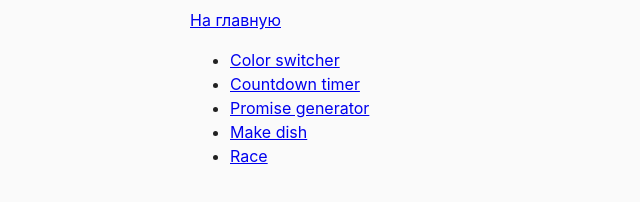
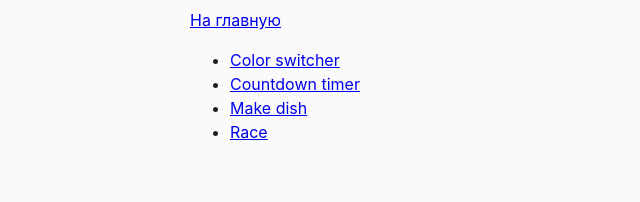
Before and after one commit to Malk0v/js-hw-11, a website built with Parcel: page src/index.html in a window 1280 px wide. Shown: the whole page, without its empty margins (0-640 px from the left). Built offline with nearby package versions, Linux system fonts and the light colour scheme.

Commit message:
Update index.html

```diff
--- a/src/index.html
+++ b/src/index.html
@@ -14,7 +14,7 @@
     <ul>
       <li><a href="./partials/01-color-switcher.html">Color switcher</a></li>
       <li><a href="./partials/02-timer.html">Countdown timer</a></li>
-      <li><a href="./partials/03-promises.html">Promise generator</a></li>
+      <!-- <li><a href="./partials/03-promises.html">Promise generator</a></li> -->
       <li><a href="./partials/04-dish.html">Make dish</a></li>
       <li><a href="./partials/05-race.html">Race</a></li>
     </ul>
```
